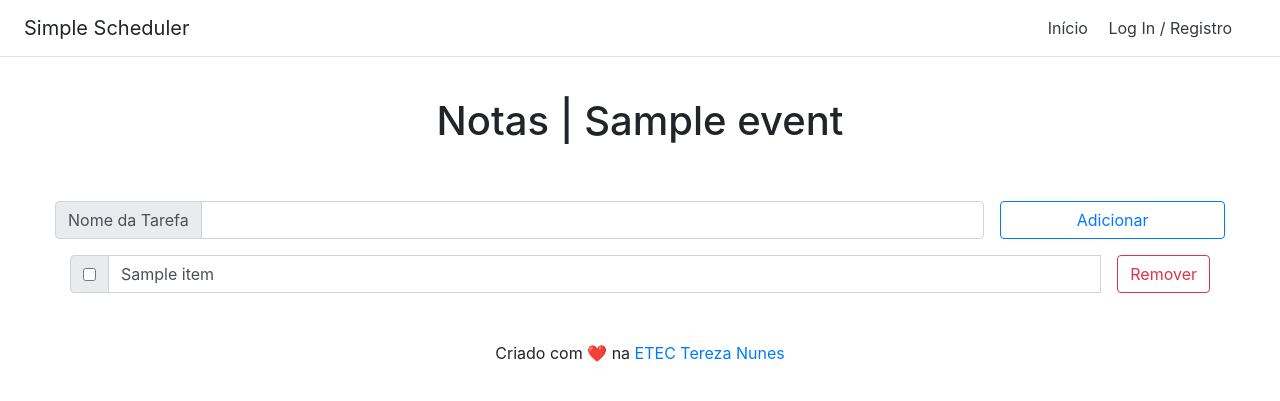
After one commit to douugbr/simple-scheduler, a Flask app: template templates/todolist.html in a window 1280 px wide. The commit adds this page. Shown: the top 401 px of the page. Run offline with Flask 2, Linux system fonts and the light colour scheme; the template is opened without the code that fills it: most values are stand-ins (such as "Sample title", 1, 10 or a date in 2020); some libraries are stand-ins or nearby versions.

Commit message:
Trying to fix heroku bug

```diff
--- a/app.py
+++ b/app.py
@@ -6,7 +6,8 @@ from flask_sqlalchemy import SQLAlchemy
 from sqlalchemy import create_engine
 from wtforms import form
 from config import Secrets
-from forms import AddEventForm, RemoveEventForm, AddNoteForm, RemoveNoteForm, UpdateNoteForm
+from forms import AddEventForm, AddNoteForm, UpdateNoteForm, AddTodolistForm
+from forms import RemoveEventForm, RemoveNoteForm, RemoveTodolistForm
 
 app = Flask(__name__)
 secrets = Secrets()
@@ -100,7 +101,9 @@ def event(event_id):
     }
     return render_template('event.html', **context)
 
+
 ### SHOW ALL NOTES
+
 
 @app.route('/scheduler/<event_id>/notes', methods=['GET', 'POST'])
 @oidc.require_login
@@ -121,7 +124,9 @@ def notes(event_id):
     }
     return render_template('notes.html', **context)
 
+
 ### REMOVE ONE NOTE
+
 
 @app.route("/removenote",  methods=['POST'])
 @oidc.require_login
@@ -140,7 +145,9 @@ def remove_note():
 
     return abort(404)
 
+
 ### SHOW ONE NOTE
+
 
 @app.route('/scheduler/<event_id>/notes/<note_id>/edit', methods=['GET', 'POST'])
 @oidc.require_login
@@ -171,6 +178,29 @@ def note(event_id, note_id):
 ### SHOW ALL TODOLIST
 
 
+@app.route('/scheduler/<event_id>/todolist', methods=['GET', 'POST'])
+@oidc.require_login
+def todolist(event_id):
+    event = engine.execute('SELECT * FROM events WHERE id = %s', (int(event_id),)).fetchone()
+    todolist = engine.execute('SELECT * FROM todolist WHERE eventid = %s', (int(event_id),)).fetchall()
+
+    if not (event['userid'] == g.user.id):
+        abort(403)
+
+    form = AddTodolistForm(request.form)
+    if request.method == 'POST' and form.validate():
+        event_name = form.name.data
+        print(event_name)
+        engine.execute('INSERT INTO todolist (item, eventid, completed) VALUES (%s, %s, %s);',
+                        (event_name, event_id, False))
+
+        return redirect(url_for('.todolist', event_id=event_id))
+
+    context = {
+        'event': event,
+        'todolist': todolist
+    }
+    return render_template('todolist.html', **context)
 
 
 
--- a/templates/dashboard.html
+++ b/templates/dashboard.html
@@ -48,7 +48,7 @@
           <span class="col-4">{{ event['date'].strftime('%d/%m/%Y') }}</span>
         </a>
         <form action="{{ url_for('remove_event') }}" class="col-md-auto p-0" method="POST">
-          <input type="hidden" name="eventid" aria-label="Eventidg" value="{{ event['id'] }}">
+          <input type="hidden" name="eventid" aria-label="Eventid" value="{{ event['id'] }}">
           <button type="submit" class="btn btn-outline-danger h-3 pb-3 pt-3">Remover</button>
         </form>
       </div>
--- /dev/null
+++ b/templates/todolist.html
@@ -0,0 +1,55 @@
+{% extends "layout.html" %}
+
+{% block title %}Dashboard{% endblock %}
+
+{% block css_import %}
+<link rel="stylesheet" href="{{ url_for('static', filename='dashboard.css') }}">
+<script language="JavaScript">
+  function strike(index)
+  {
+    var ipt = document.getElementById('input'+index)
+    if (ipt.style.getPropertyValue("text-decoration") == "line-through")
+    {
+      ipt.style.setProperty("text-decoration", "none");
+    }
+    else
+    {
+      ipt.style.setProperty("text-decoration", "line-through");
+    }
+  }
+</script>
+{% endblock %}
+
+{% block body %}
+  <h1 class="text-center"> Notas | {{ event['name'] }} </h1>
+  <div class="row">
+    <ul class="list-group col pr-0">
+
+      <form class="mb-6 row" method="POST">
+        <div class="input-group mb-3 mt-3 col p-0">
+          <div class="input-group-prepend">
+            <span class="input-group-text" id="basic-addon1">Nome da Tarefa</span>
+          </div>
+          <input type="text" class="form-control rounded-right col w-50" aria-label="Name" name="name" aria-describedby="basic-addon1">
+          <button type="submit" class="btn btn-outline-primary col ml-3">Adicionar</button>
+        </div>
+      </form>
+      {% for item in todolist %}
+      <div class="input-group mb-3">
+        <div class="input-group-prepend">
+          <div class="input-group-text">
+            <input id="box{{ loop.index }}" type="checkbox" onclick="strike({{ loop.index }})"  aria-label="Checkbox for following text input" {% if item['complete'] == True %} checked {% endif %}>
+          </div>
+        </div>
+        <input id="input{{ loop.index }}" type="text" class="form-control" value="{{ item['item'] }}" aria-label="Text input with checkbox">
+        <form action="{{ url_for('remove_todolist') }}" method="POST">
+          <input type="hidden" name="eventid" aria-label="Eventid" value="{{ event['id'] }}">
+          <input type="hidden" name="todolistid" aria-label="Todolistid" value="{{ item['id'] }}">
+          <button type="submit" class="ml-3 btn btn-outline-danger">Remover</button>
+        </form>
+      </div>
+
+      {% endfor %}
+    </ul>
+  </div>
+{% endblock %}
```
Also changed, not shown: forms.py (+7 -0 lines), templates/todolists.html (deleted, +0 -34 lines).
